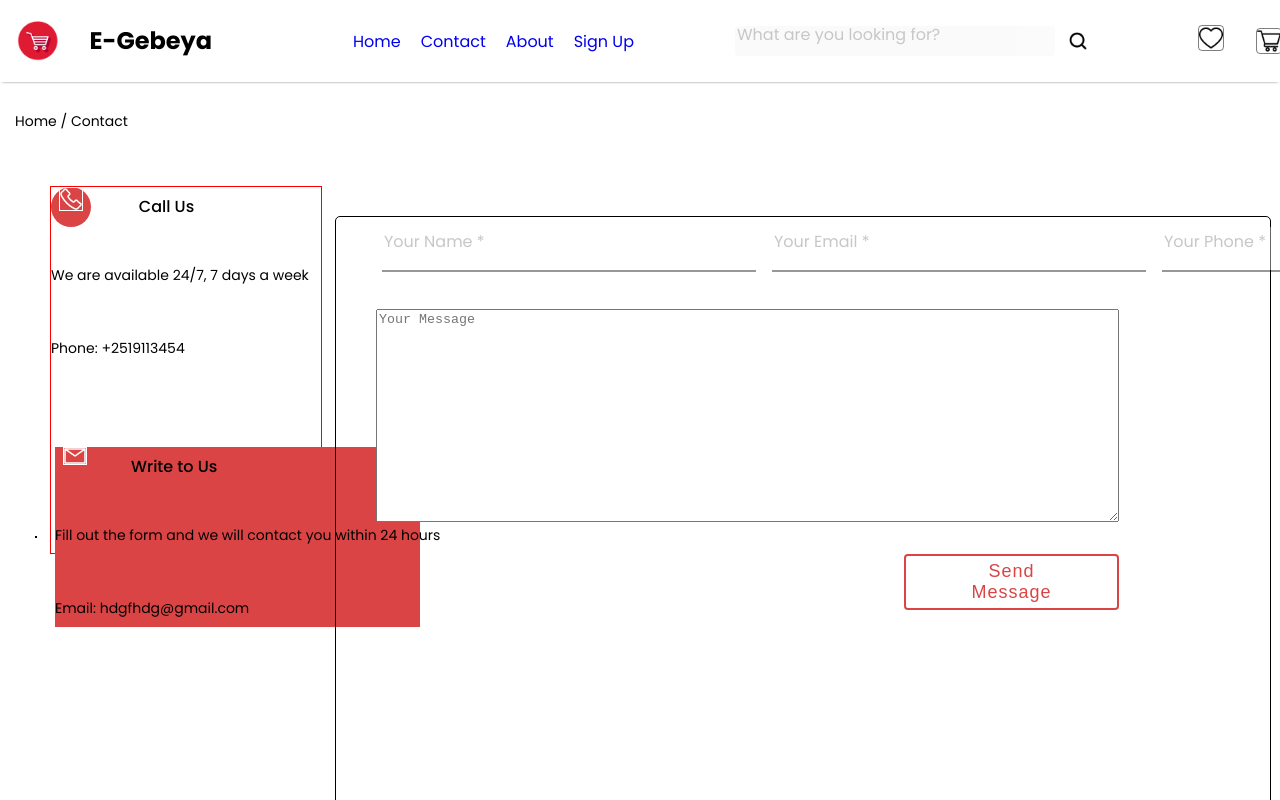
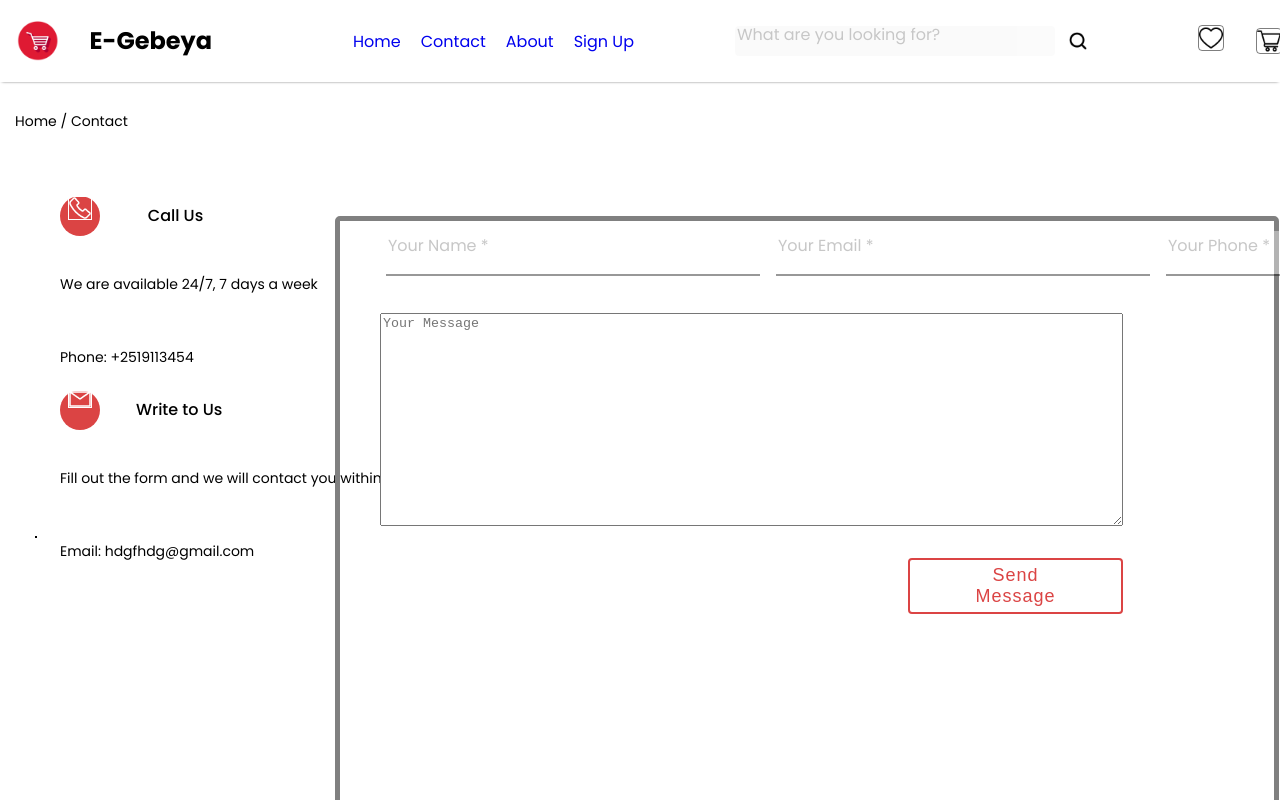
Before and after one commit to CybersoftInt/E-gebeya2, a React (Create React App) app: page /contact in a window 1280 px wide. Shown: the top 800 px of the page. Built offline with nearby package versions, Linux system fonts and the light colour scheme.

Commit message:
Updated Contact.css and Contact.jsx

```diff
--- a/src/Pages/Contact/Contact.css
+++ b/src/Pages/Contact/Contact.css
@@ -25,16 +25,15 @@
 }
 
 .left {
-    /* Frame 863 */
+
 
     /* Auto layout */
     display: flex;
     flex-direction: column;
     align-items: flex-start;
-    padding: 0px;
+    padding: 10px;
     gap: 32px;
     margin-right: 20px;
-    border: 1px solid red;
     position: absolute;
     width: 270px;
     height: 366px;
@@ -42,18 +41,18 @@
     top: 40px;
 
 
+
+
 }
 
 .upper {
-    /* Frame 861 */
 
-    /* Auto layout */
     display: flex;
     flex-direction: column;
     align-items: flex-start;
     padding: 0px;
     gap: 24px;
-
+    margin-right: 20px;
     width: 262px;
     height: 122px;
 
@@ -63,13 +62,15 @@
     order: 0;
     flex-grow: 0;
 
+
 }
 
 p {
     /* We are available 24/7, 7 days a week. */
 
-    width: 262px;
+    width: 200px;
     height: 21px;
+    margin-left: 0px;
     white-space: nowrap;
     /* Title/14PX Regular */
     font-family: 'Poppins';
@@ -167,7 +168,7 @@ span {
 }
 
 .lower {
-    /* Frame 862 */
+
 
     /* Auto layout */
     display: flex;
@@ -175,18 +176,17 @@ span {
     align-items: flex-start;
     padding: 0px;
     gap: 24px;
-    margin-left: 0px;
-    width: 28%;
+    margin-top: 40px;
+    margin-right: 20px;
+    width: 250px;
     height: 180px;
-    left: 40px;
-    position: absolute;
-    background-color: #DB4444;
 
 
     /* Inside auto layout */
     flex: none;
     order: 2;
     flex-grow: 0;
+
 
 }
 
@@ -199,7 +199,9 @@ span {
 }
 
 .form {
-    border: 1px solid black;
+    border: 5px solid gray;
+    border-radius: 10px;
+    box-shadow: 2px solid #FFFFFF;
     padding: 10px;
     margin-left: 20px;
     margin-top: -10px;
@@ -222,6 +224,20 @@ fieldset {
     left: 31px;
     top: 40px;
 
+
+}
+
+input {
+    /* Placebox info */
+
+    width: 235px;
+    height: 50px;
+
+
+    /* Inside auto layout */
+    flex: none;
+    order: 0;
+    flex-grow: 0;
 
 }
 
```
Also changed, not shown: src/Pages/Contact/Contact.jsx (+4 -3 lines).
